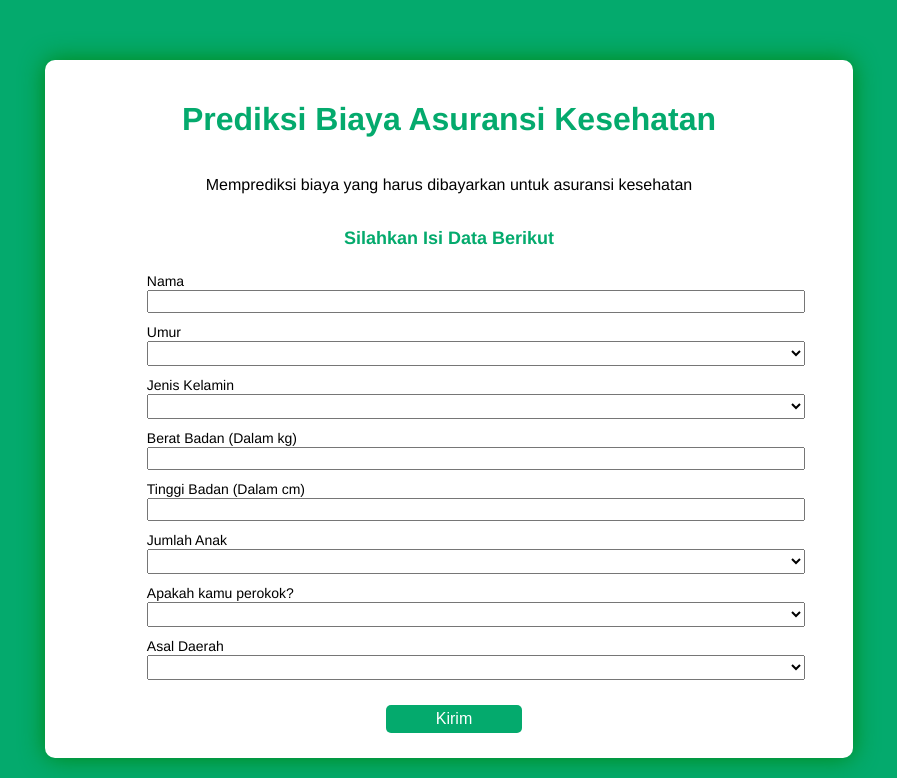
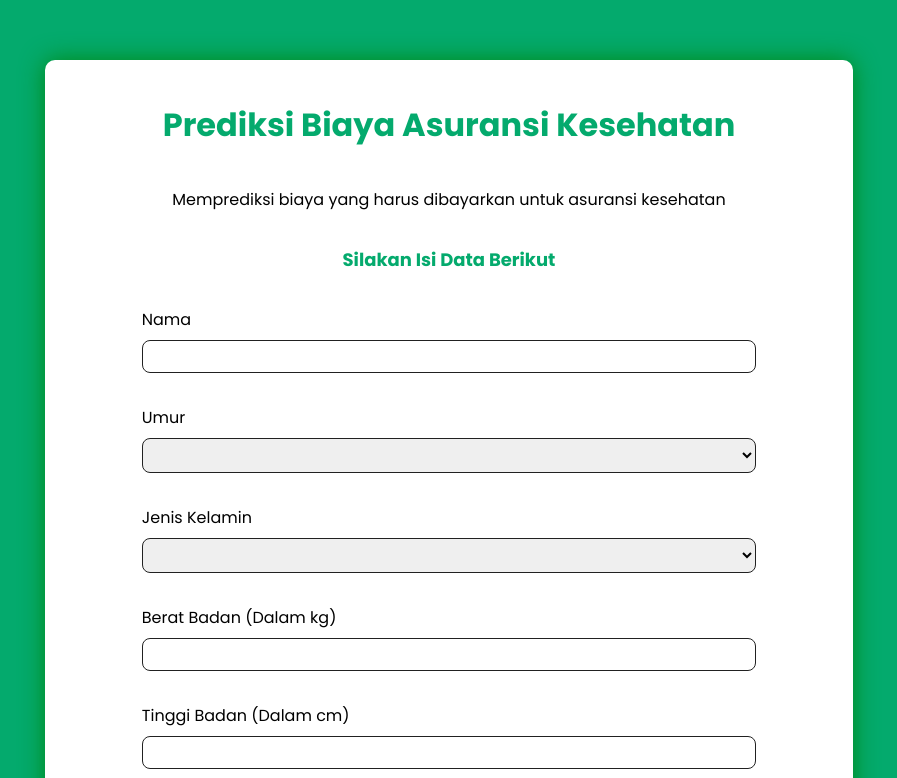
Before and after one commit to fikrahadi2/final-sil, a Vue app in the folder frontend/: page / in a window 1280 px wide. Shown: the top 778 px of the page, without its empty margins (191-1088 px from the left). Built offline with nearby package versions, Linux system fonts and the light colour scheme.

Commit message:
Update Home.vue

```diff
--- a/frontend/src/views/Home.vue
+++ b/frontend/src/views/Home.vue
@@ -8,41 +8,32 @@
         </p>
       </div>
       <div :class="$style.form">
-        <p :class="$style.form__title">Silahkan Isi Data Berikut</p>
-        <form
-          @submit="submitForm"
-          action=""
-          method="post"
-        >
-          <p>
-            <label for="name">Nama</label><br>
+        <p :class="$style.form__title">Silakan Isi Data Berikut</p>
+        <p :class="$style.form__input">
+          <label for="name">Nama</label><br />
           <input
             id="name"
             type="text"
             name="name"
             v-model="forms.name"
             :class="[$style.items, $style.name]"
-            >
+          />
         </p>
-          <p>
-            <label for="age">Umur</label><br>
+        <p :class="$style.form__input">
+          <label for="age">Umur</label><br />
           <select
             id="age"
             name="age"
             v-model="forms.age"
             :class="[$style.items, $style.age]"
           >
-              <option
-                v-for="el in 101"
-                :key="el"
-                :value="el-1"
-              >
-                {{ el-1 }}
+            <option v-for="el in 101" :key="el" :value="el - 1">
+              {{ el - 1 }}
             </option>
           </select>
         </p>
-          <p>
-            <label for="sex">Jenis Kelamin</label><br>
+        <p :class="$style.form__input">
+          <label for="sex">Jenis Kelamin</label><br />
           <select
             id="sex"
             name="sex"
@@ -53,8 +44,8 @@
             <option :value="1">Laki-Laki</option>
           </select>
         </p>
-          <p>
-            <label for="weight">Berat Badan (Dalam kg)</label><br>
+        <p :class="$style.form__input">
+          <label for="weight">Berat Badan (Dalam kg)</label><br />
           <input
             id="weight"
             name="weight"
@@ -62,10 +53,10 @@
             min="0"
             v-model="forms.weight"
             :class="[$style.items, $style.weight]"
-            >
+          />
         </p>
-          <p>
-            <label for="height">Tinggi Badan (Dalam cm)</label><br>
+        <p :class="$style.form__input">
+          <label for="height">Tinggi Badan (Dalam cm)</label><br />
           <input
             id="height"
             name="height"
@@ -73,27 +64,23 @@
             min="0"
             v-model="forms.height"
             :class="[$style.items, $style.height]"
-            >
+          />
         </p>
-          <p>
-            <label for="children">Jumlah Anak</label><br>
+        <p :class="$style.form__input">
+          <label for="children">Jumlah Anak</label><br />
           <select
             id="children"
             name="children"
             v-model="forms.children"
             :class="[$style.items, $style.children]"
           >
-              <option
-                v-for="el in 6"
-                :key="el"
-                :value="el-1"
-              >
-                {{ el-1 }}
+            <option v-for="el in 6" :key="el" :value="el - 1">
+              {{ el - 1 }}
             </option>
           </select>
         </p>
-          <p>
-            <label for="smoker">Apakah kamu perokok?</label><br>
+        <p :class="$style.form__input">
+          <label for="smoker">Apakah kamu perokok?</label><br />
           <select
             id="smoker"
             name="smoker"
@@ -104,8 +91,8 @@
             <option :value="1">Iya</option>
           </select>
         </p>
-          <p>
-            <label for="region">Asal Daerah</label><br>
+        <p :class="$style.form__input">
+          <label for="region">Asal Daerah</label><br />
           <select
             id="region"
             name="region"
@@ -121,7 +108,6 @@
         <p :class="$style.button">
           <button :class="$style.submit" @click="submitForm">Kirim</button>
         </p>
-        </form>
       </div>
     </div>
     <div :class="$style.footer">
@@ -135,10 +121,10 @@
 </template>
 
 <script>
-import axios from 'axios';
+import axios from "axios";
 
 export default {
-  name: 'Home',
+  name: "Home",
   data() {
     return {
       forms: {
@@ -152,52 +138,54 @@ export default {
         smoker: null,
         region: null,
         charges: null,
-      }
-    }
+      },
+    };
   },
   methods: {
     async postForm() {
+      let value = {};
+      value["age"] = this.forms.age;
+      value["sex"] = this.forms.sex;
+      value["bmi"] = this.forms.bmi;
+      value["children"] = this.forms.children;
+      value["smoker"] = this.forms.smoker;
+      value["region"] = this.forms.region;
+
       await axios({
-        method: 'POST',
-        url: 'https://post-api-insurance.herokuapp.com/postAPI',
+        method: "POST",
+        url: "https://post-api-insurance.herokuapp.com/postAPI",
         headers: {
-          'Access-Control-Allow-Origin': '*',
-          'Content-Type': 'application/json',
+          "Access-Control-Allow-Origin": "*",
+          "Content-Type": "application/json",
         },
         data: {
-          val: {
-            age: this.forms.age,
-            sex: this.forms.sex,
-            bmi: this.forms.bmi,
-            children: this.forms.children,
-            smoker: this.forms.smoker,
-            region: this.forms.region,
-          }
-        }
-      }).then(response => {
+          val: value,
+        },
+      }).then((response) => {
         localStorage.setItem("result", response.data);
-      })
-
-      localStorage.setItem('nameInsurance', this.forms.name);
+        localStorage.setItem("nameInsurance", this.forms.name);
+      });
+    },
+    bmi() {
+      this.forms.bmi = this.forms.weight / Math.pow(this.forms.height / 100, 2);
+    },
+    async submitForm() {
+      this.bmi();
+      await this.postForm();
       this.openResult();
     },
-    bmi() {
-      this.forms.bmi = this.forms.weight/(Math.pow(this.forms.height/100,2))
+    openResult() {
+      this.$router.push({ path: "/result" });
     },
-    submitForm() {
-      this.bmi()
-      this.postForm()
   },
-    openResult() {
-      this.$router.push({ path: "/result" })
-    }
-  }
-}
+};
 </script>
 
 <style lang="scss" module>
+@import url("https://fonts.googleapis.com/css2?family=Poppins:ital,wght@0,100;0,200;0,300;0,400;0,500;0,600;0,700;0,800;0,900;1,100;1,200;1,300;1,400;1,500;1,600;1,700;1,800;1,900&display=swap");
 .home__container {
-  background: #04AA6D;
+  font-family: "Poppins", sans-serif;
+  background: #04aa6d;
   width: 100%;
   height: 100%;
   display: flex;
@@ -205,7 +193,7 @@ export default {
   flex-direction: column;
   align-items: center;
   .content {
-    background: #FFFFFF;
+    background: #ffffff;
     margin: 60px;
     margin-bottom: 20px;
     width: 60%;
@@ -223,7 +211,7 @@ export default {
       flex-direction: column;
       align-items: center;
       .title {
-        color: #04AA6D;
+        color: #04aa6d;
       }
     }
     .form {
@@ -235,49 +223,32 @@ export default {
       &__title {
         font-size: 18px;
         font-weight: bold;
-        color: #04AA6D;
+        color: #04aa6d;
       }
-      form {
-        display: flex;
-        justify-content: space-between;
-        flex-direction: column;
-        align-items: flex-start;
+
+      &__input {
         width: 100%;
-        p {
-          margin: 5px;
+
+        input,
+        select {
           width: 100%;
-          label {
-            font-size: 14px;
-          }
-          input {
-            width: 650px;
-            padding: 2px;
-          }
-          select {
-            width: 658px;
-            padding: 3px;
-            cursor: pointer;
-            option:hover {
-              cursor: pointer;
+          padding: 0.5rem;
+          border: 1px solid #212121;
+          outline: none;
+          border-radius: 0.5rem;
+          margin-top: 0.5rem;
+          box-sizing: border-box;
         }
       }
-          &.button {
-            display: flex;
-            justify-content: center;
-            align-items: center;
-            flex-direction: column;
-            margin-top: 20px;
-          }
+
       .submit {
-            background: #04AA6D;
-            color: #FFFFFF;
+        background: #04aa6d;
+        color: #ffffff;
         border: none;
         border-radius: 5px;
         padding: 5px 50px;
         font-size: 16px;
         cursor: pointer;
-          }
-        }
       }
     }
   }
@@ -291,7 +262,7 @@ export default {
       margin: 0;
       font-size: 12px;
       font-weight: bold;
-      color: #FFFFFF;
+      color: #ffffff;
     }
   }
 }
```
Lines whose indentation alone changed are shown as unchanged.
